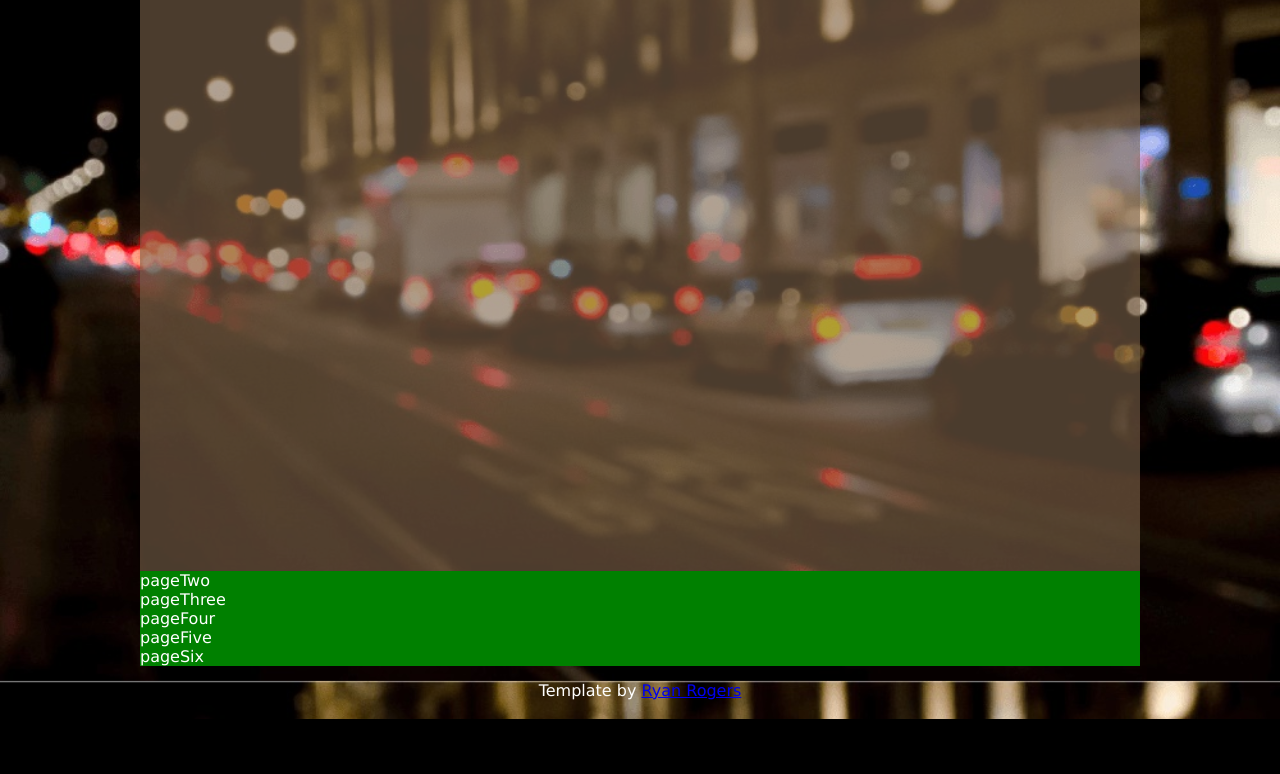
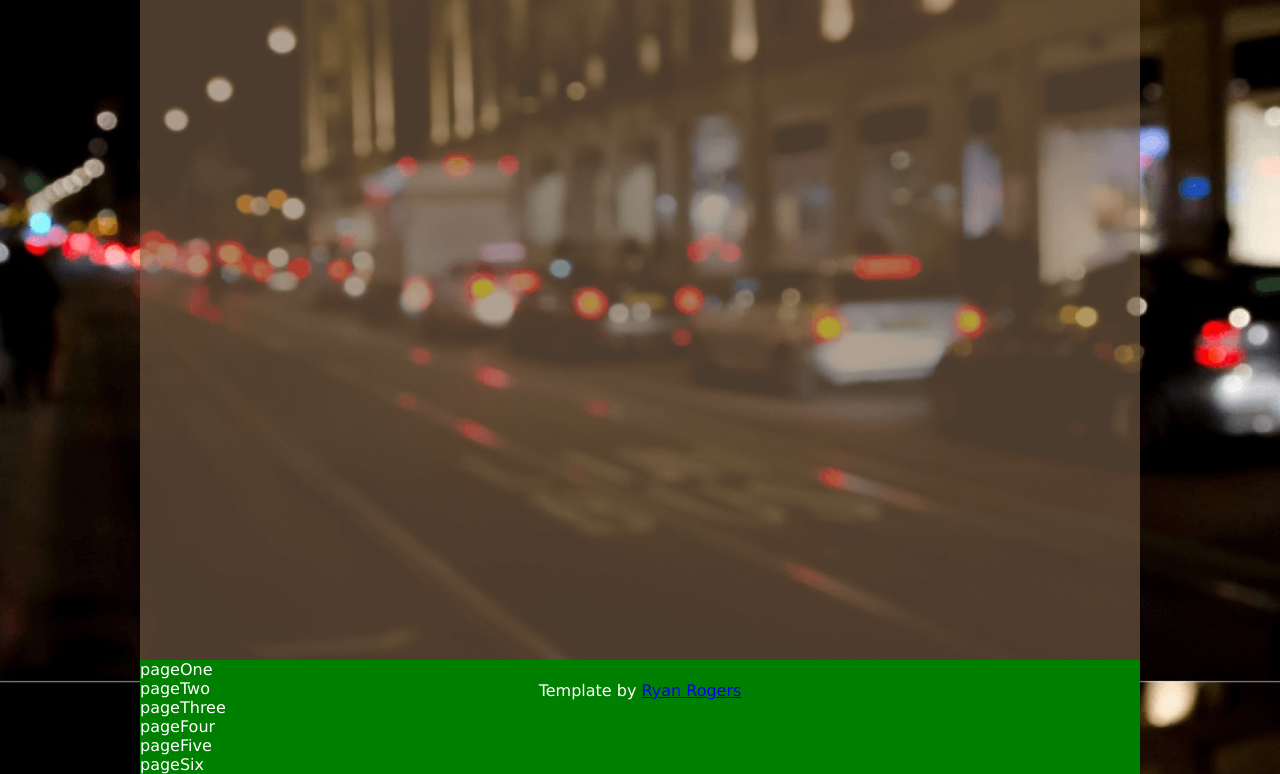
Before and after one commit to Ryan-Rogers/Responsive-Single-Page-Scroller, a plain HTML site: page index.html in a window 1280 px wide. Shown: the part 119-893 px from the top of the page. Before the commit the page ends 838 px from the top, so only its background shows below. Drawn offline with Linux system fonts and the light colour scheme.

Commit message:
Landing page added

```diff
--- a/index.html
+++ b/index.html
@@ -51,6 +51,10 @@
                 <img class="linebreak" alt="white pixel"
                         src="img/white.jpg">
 
+                <div id="landingPage" class="page">
+                    landingPage
+                </div>
+
                 <div id="pageOne" class="page">
                     pageOne
                 </div>
@@ -82,5 +86,7 @@
                 </a><br><br>
             </div>
         </div>
+
+        <script src="js/page.js"></script>
     </body>
 </html>
--- a/style/main.css
+++ b/style/main.css
@@ -70,8 +70,8 @@ body {
             background: green;
         }
 
-            #pageOne {
-                height: 80%;
+            #landingPage {
+                height: 92%;
                 background: rgba(125, 100, 75, 0.6);
             }
 
```
